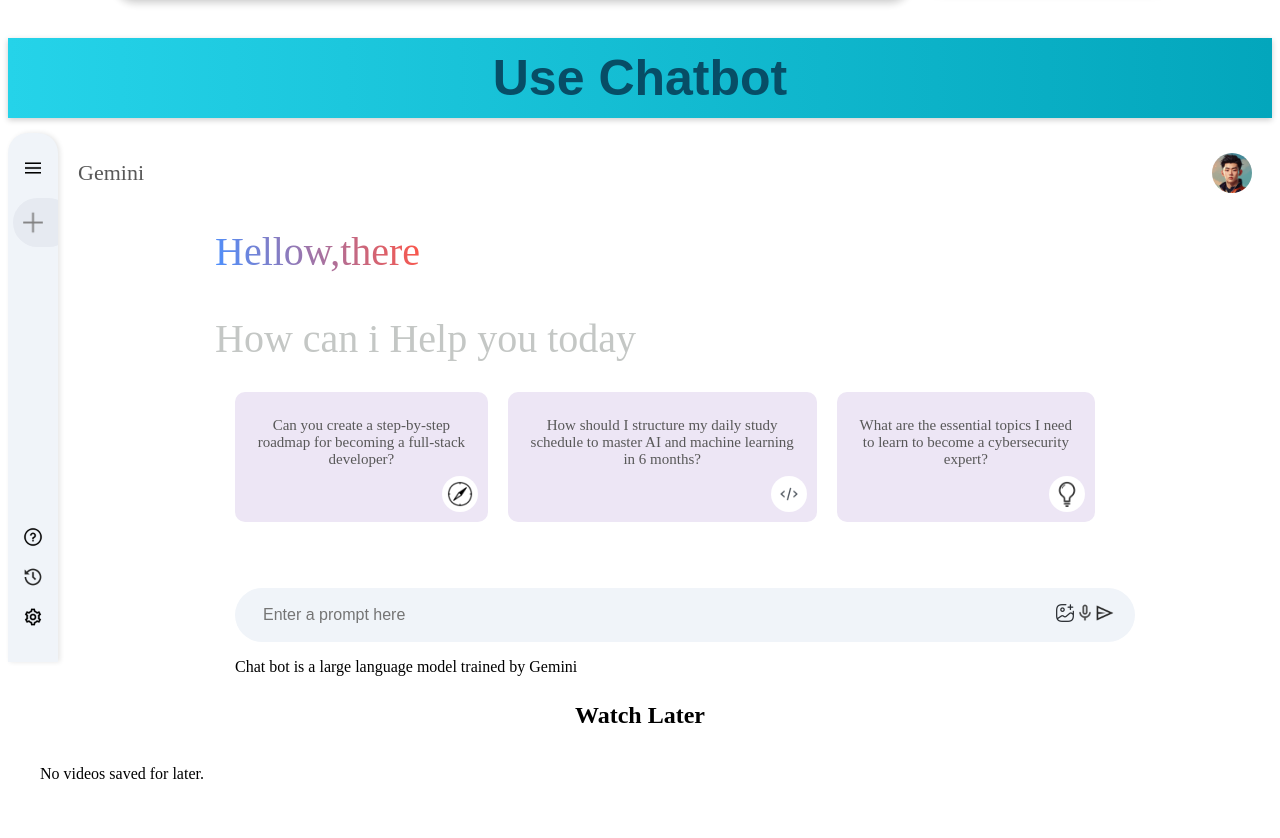
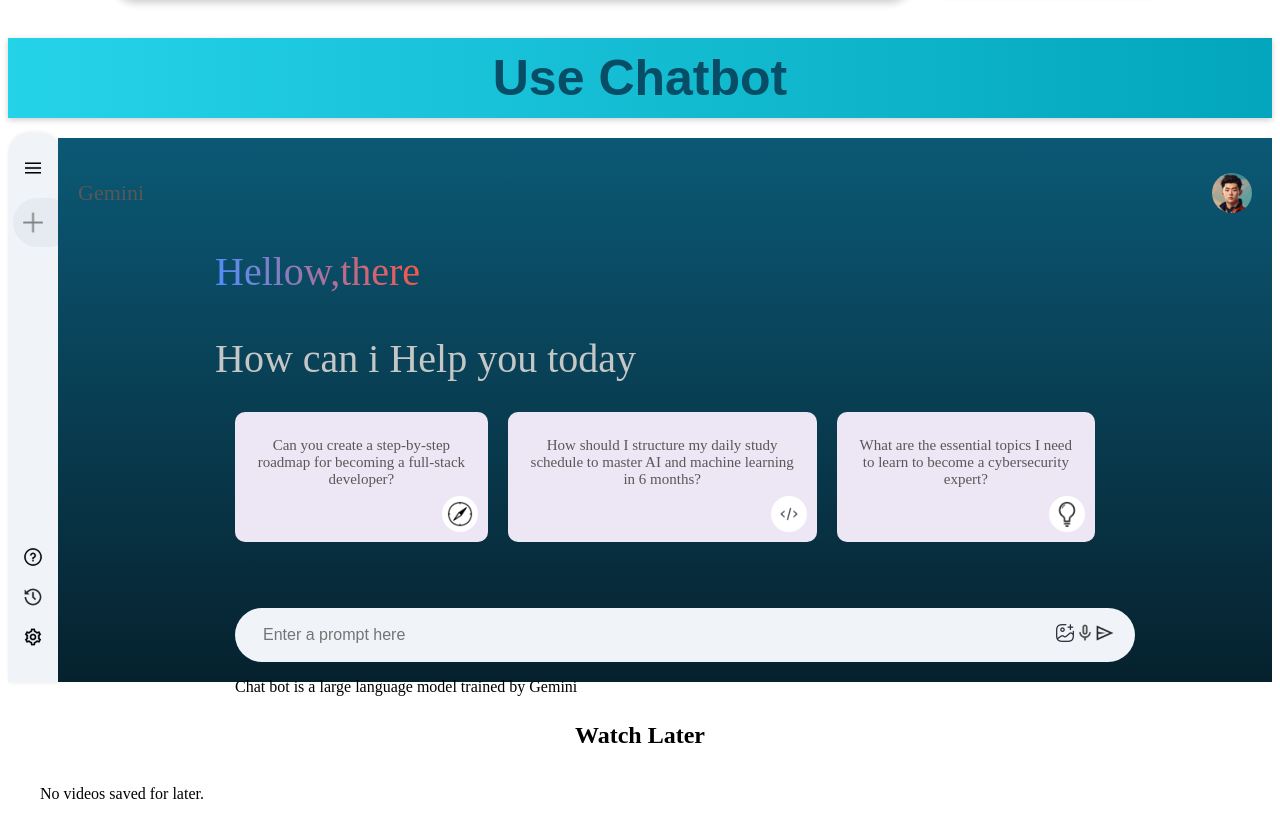
Before and after one commit to Bhanuka10/Capstone, a React (Vite) app in the folder KnowEdge-app/: page /contact in a window 1280 px wide. Shown: the part 552-1390 px from the top of the page. Built offline with nearby package versions, Linux system fonts and the light colour scheme; a web font is replaced by a local one.

Commit message:
update on chat bot front end

```diff
--- a/KnowEdge-app/src/Components/ChatBot/ChatBot.css
+++ b/KnowEdge-app/src/Components/ChatBot/ChatBot.css
@@ -3,6 +3,8 @@
     max-height: 100vh;
     padding-bottom: 15vh;
     position: relative;
+    background: linear-gradient(to bottom, #0B5975, #06212E);
+    margin-top: 20px;
 
 }
 .nav{
```
